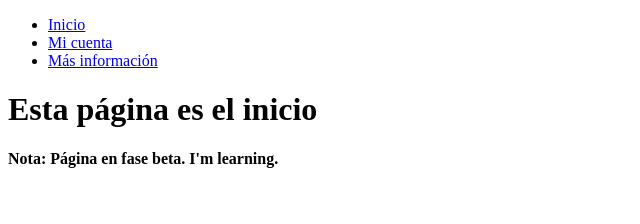
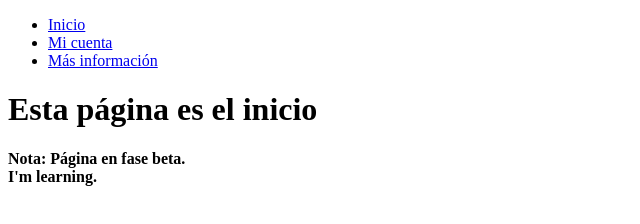
Before and after one commit to AdrianvlSE/portafolio, a plain HTML site: page index.html in a window 1280 px wide. Shown: the whole page, without its empty margins (0-640 px from the left). Drawn offline with Linux system fonts and the light colour scheme.

Commit message:
Prueba texto br h4

```diff
--- a/index.html
+++ b/index.html
@@ -30,7 +30,7 @@
             Esta página es el inicio
         </h1>
         <h4>
-            Nota: Página en fase beta. I'm learning.
+            Nota: Página en fase beta. <br> I'm learning.
         </h4>
     </body>
 </html>
```
